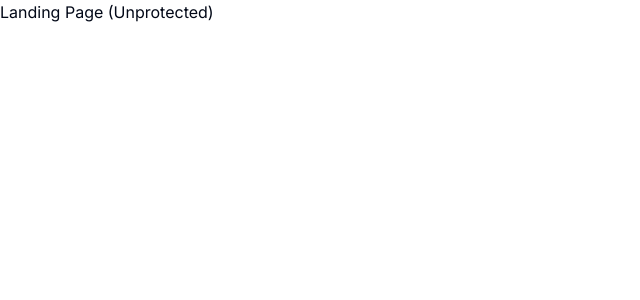
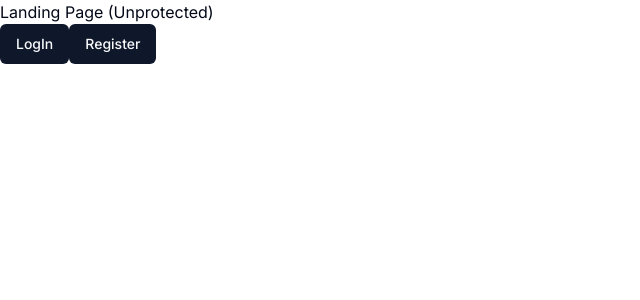
Before and after one commit to tripathirakeshofficial/saas-ai-platform, a Next.js app: page / in a window 1280 px wide. Shown: the top 300 px of the page, without its empty margins (0-640 px from the left). Built offline with nearby package versions, Linux system fonts and the light colour scheme.

Commit message:
Clerk Authentication

```diff
--- /dev/null
+++ b/app/(auth)/(routes)/sign-in/[[...sign-in]]/page.tsx
@@ -0,0 +1,5 @@
+import { SignIn } from "@clerk/nextjs";
+
+export default function Page() {
+  return <SignIn />;
+}
--- /dev/null
+++ b/app/(auth)/(routes)/sign-up/[[...sign-up]]/page.tsx
@@ -0,0 +1,5 @@
+import { SignUp } from "@clerk/nextjs";
+
+export default function Page() {
+  return <SignUp />;
+}
--- /dev/null
+++ b/app/(auth)/layout.tsx
@@ -0,0 +1,7 @@
+const AuthLayout = ({ children }: { children: React.ReactNode }) => {
+  return (
+    <div className="flex items-center justify-center h-full">{children}</div>
+  );
+};
+
+export default AuthLayout;
--- a/app/(dashboard)/(routes)/dashboard/page.tsx
+++ b/app/(dashboard)/(routes)/dashboard/page.tsx
@@ -1,5 +1,12 @@
+import { UserButton } from "@clerk/nextjs";
+
 const DashboardPage = () => {
-  return <p>Dashboard Page (Protected)</p>;
+  return (
+    <div>
+      <p>Dashboard Page (Protected)</p>
+      <UserButton afterSignOutUrl="/" />
+    </div>
+  );
 };
 
 export default DashboardPage;
--- a/app/(landing)/page.tsx
+++ b/app/(landing)/page.tsx
@@ -1,5 +1,20 @@
+import { Button } from "@/components/ui/button";
+import Link from "next/link";
+
 const LandingPage = () => {
-  return <div>Landing Page (Unprotected)</div>;
+  return (
+    <div>
+      Landing Page (Unprotected)
+      <div>
+        <Link href="/sign-in">
+          <Button>LogIn</Button>
+        </Link>
+        <Link href="/sign-up">
+          <Button>Register</Button>
+        </Link>
+      </div>
+    </div>
+  );
 };
 
 export default LandingPage;
--- a/app/layout.tsx
+++ b/app/layout.tsx
@@ -1,6 +1,7 @@
 import "./globals.css";
 import type { Metadata } from "next";
 import { Inter } from "next/font/google";
+import { ClerkProvider } from "@clerk/nextjs";
 
 const inter = Inter({ subsets: ["latin"] });
 
@@ -15,8 +16,10 @@
   children: React.ReactNode;
 }) {
   return (
-    <html lang="en">
-      <body className={inter.className}>{children}</body>
-    </html>
+    <ClerkProvider>
+      <html lang="en">
+        <body className={inter.className}>{children}</body>
+      </html>
+    </ClerkProvider>
   );
 }
--- a/package.json
+++ b/package.json
@@ -9,6 +9,7 @@
     "lint": "next lint"
   },
   "dependencies": {
+    "@clerk/nextjs": "^4.22.0",
     "@radix-ui/react-slot": "^1.0.2",
     "@types/node": "20.4.2",
     "@types/react": "18.2.15",
```
Also changed, not shown: middleware.ts (added, +9 -0 lines), 2 other files (tests, documents, lock files or other folders).
